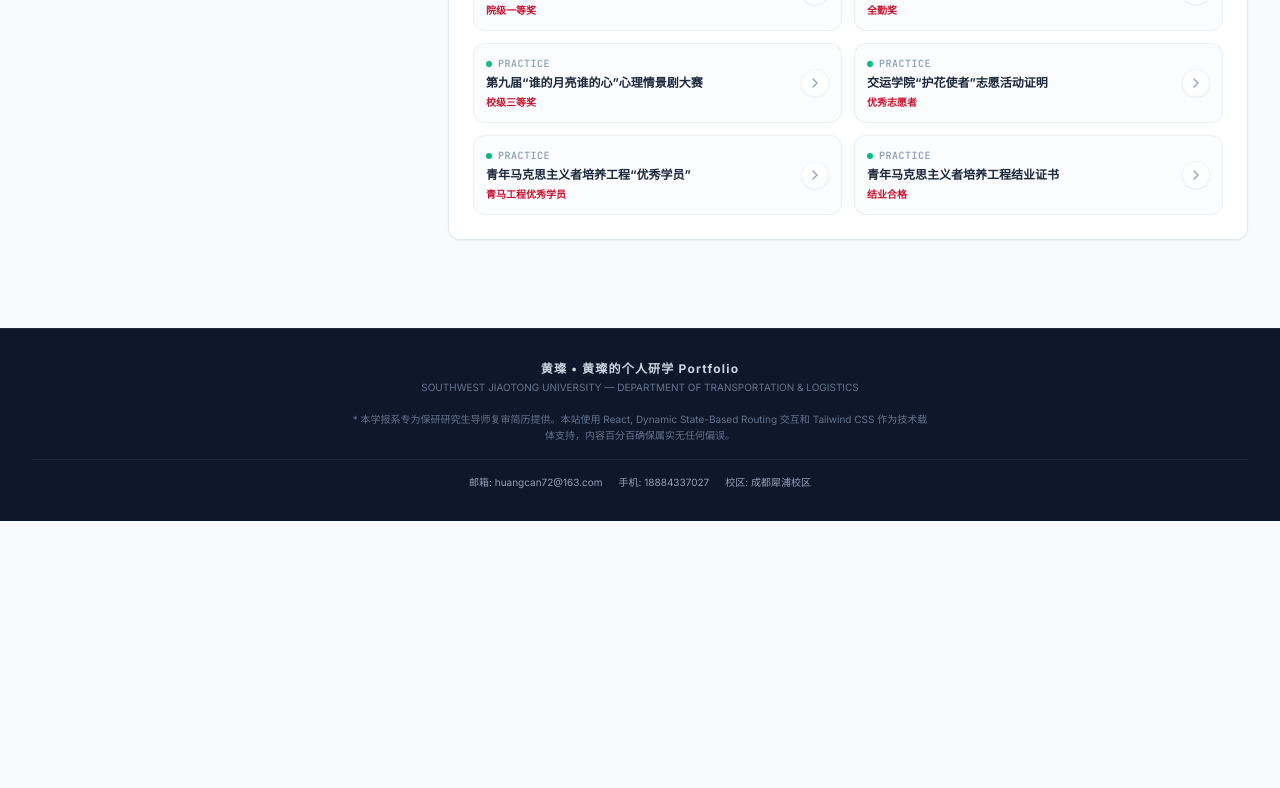
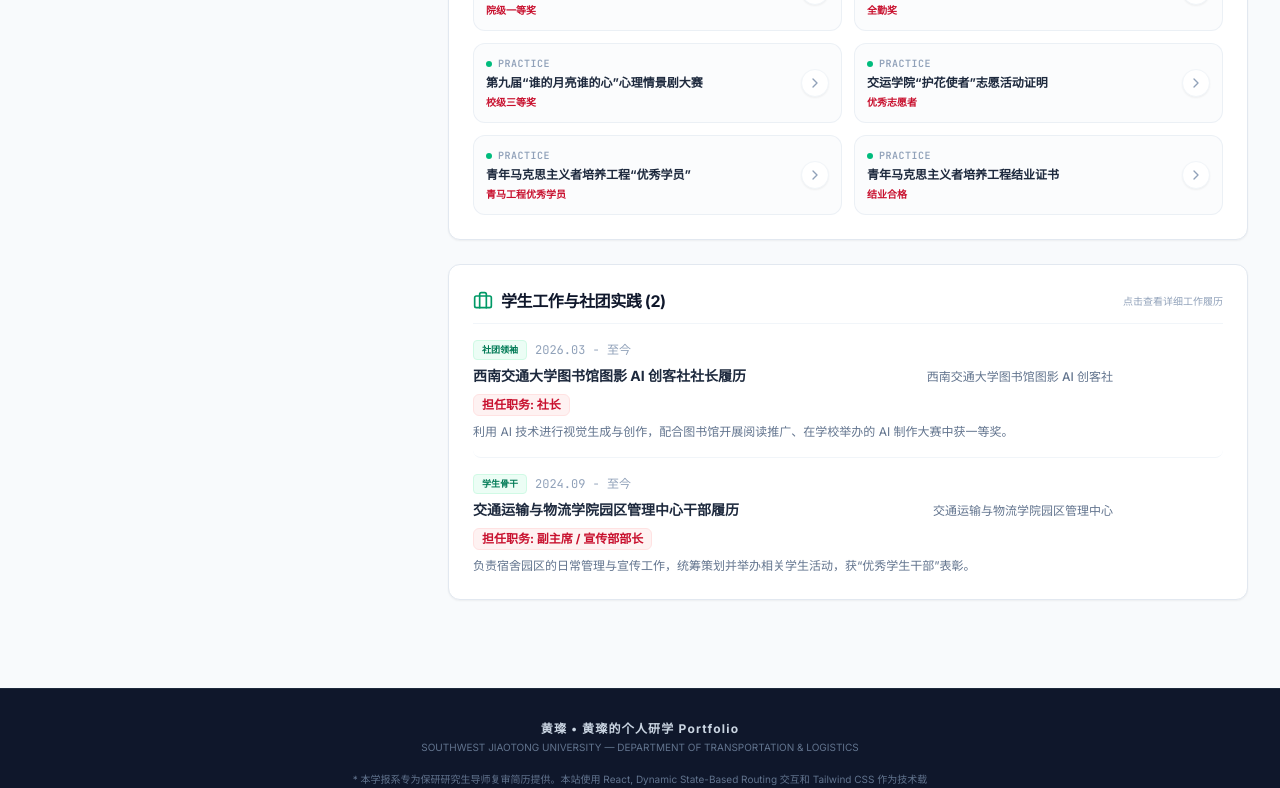
Before and after one commit to 1965476034/your-academic-portfolio, a React (Vite) app: page / in a window 1280 px wide. Shown: the part 2762-3550 px from the top of the page. Before the commit the page ends 3283 px from the top, so only its background shows below. Built offline with nearby package versions, Linux system fonts and the light colour scheme.

Commit message:
feat: restore student leadership and activities section on homepage

```diff
--- a/src/App.tsx
+++ b/src/App.tsx
@@ -26,15 +26,16 @@ import {
   Menu,
   ArrowLeft
 } from 'lucide-react';
-import { PROFILE, CERTIFICATES, PAPERS, PROJECTS } from './data';
+import { PROFILE, CERTIFICATES, PAPERS, PROJECTS, EXPERIENCES } from './data';
 import { CertificateViewer } from './components/CertificateViewer';
 import { PaperViewer } from './components/PaperViewer';
 import { ProjectViewer } from './components/ProjectViewer';
-import { Certificate, Paper, Project } from './types';
+import { ExperienceViewer } from './components/ExperienceViewer';
+import { Certificate, Paper, Project, Experience } from './types';
 
 export default function App() {
-  // Routing: 'resume' | 'paper' | 'project' | 'certificate'
-  const [currentView, setCurrentView] = useState<'resume' | 'paper' | 'project' | 'certificate'>('resume');
+  // Routing: 'resume' | 'paper' | 'project' | 'certificate' | 'experience'
+  const [currentView, setCurrentView] = useState<'resume' | 'paper' | 'project' | 'certificate' | 'experience'>('resume');
   const [selectedId, setSelectedId] = useState<string | null>(null);
 
   // Search & Filter for Certificates on homepage
@@ -66,7 +67,7 @@ export default function App() {
   };
 
   // Custom navigation handler
-  const navigateTo = (view: 'resume' | 'paper' | 'project' | 'certificate', id: string | null = null) => {
+  const navigateTo = (view: 'resume' | 'paper' | 'project' | 'certificate' | 'experience', id: string | null = null) => {
     setCurrentView(view);
     setSelectedId(id);
     setMobileMenuOpen(false);
@@ -88,6 +89,7 @@ export default function App() {
   const activePaper = PAPERS.find(p => p.id === selectedId);
   const activeProject = PROJECTS.find(p => p.id === selectedId);
   const activeCert = CERTIFICATES.find(c => c.id === selectedId);
+  const activeExp = EXPERIENCES.find(e => e.id === selectedId);
 
   // Filtered certificates for home page listing
   const filteredCertificates = CERTIFICATES.filter(cert => {
@@ -529,6 +531,56 @@ export default function App() {
                   </div>
                 </div>
 
+                {/* CV Section 4: Student Leadership & Practical Experience */}
+                <div className="bg-white border border-slate-200 rounded-xl p-6 space-y-4 shadow-xs">
+                  <div className="flex justify-between items-center border-b border-slate-100 pb-2.5">
+                    <h3 className="text-base font-bold text-slate-900 tracking-tight flex items-center gap-2">
+                      <Briefcase className="w-5 h-5 text-emerald-600" />
+                      <span>学生工作与社团实践 ({EXPERIENCES.length})</span>
+                    </h3>
+                    <span className="text-[10px] text-slate-400 font-mono">点击查看详细工作履历</span>
+                  </div>
+
+                  <div className="divide-y divide-slate-100">
+                    {EXPERIENCES.map((exp) => (
+                      <div
+                        key={exp.id}
+                        onClick={() => navigateTo('experience', exp.id)}
+                        className="py-4 first:pt-0 last:pb-0 cursor-pointer group flex flex-col sm:flex-row sm:items-center justify-between gap-4 transition-all hover:px-2 hover:bg-slate-50/80 rounded-lg"
+                      >
+                        <div className="space-y-1.5 flex-1 min-w-0">
+                          <div className="flex flex-wrap items-center gap-2">
+                            <span className="text-[9px] font-bold px-2 py-0.5 rounded-sm bg-emerald-50 border border-emerald-100 text-emerald-700">
+                              {exp.role.includes('社长') ? '社团领袖' : '学生骨干'}
+                            </span>
+                            <span className="text-xs font-mono text-slate-400">{exp.duration}</span>
+                          </div>
+
+                          <div className="flex flex-col sm:flex-row sm:items-baseline sm:justify-between gap-1">
+                            <h4 className="text-sm font-bold text-slate-800 group-hover:text-swjtu-blue transition-colors">
+                              {exp.title}
+                            </h4>
+                            <span className="text-xs text-slate-500 font-medium">{exp.unit}</span>
+                          </div>
+
+                          <div className="flex flex-wrap items-center gap-2 pt-0.5">
+                            <span className="text-xs text-swjtu-red font-bold bg-red-50 px-2 py-0.5 rounded-md border border-red-100">
+                              担任职务: {exp.role}
+                            </span>
+                          </div>
+
+                          <p className="text-xs text-slate-500 line-clamp-2 leading-relaxed text-justify">
+                            {exp.summary}
+                          </p>
+                        </div>
+                        <div className="shrink-0 flex items-center space-x-1.5 text-xs text-emerald-600 font-semibold opacity-0 group-hover:opacity-100 transition-opacity">
+                          <span>查看履历详情</span>
+                          <ChevronRight className="w-4 h-4 transform group-hover:translate-x-0.5 transition-transform" />
+                        </div>
+                      </div>
+                    ))}
+                  </div>
+                </div>
 
               </div>
 
@@ -576,8 +628,15 @@ export default function App() {
               }
             }}
           />
+        )}        {/* ======================================= */}
+        {/* ROUTER 5: EXPERIENCE DETAILED VIEW      */}
+        {/* ======================================= */}
+        {currentView === 'experience' && activeExp && (
+          <ExperienceViewer
+            experience={activeExp}
+            onBack={() => navigateTo('resume')}
+          />
         )}
-
 
       </main>
 
```
